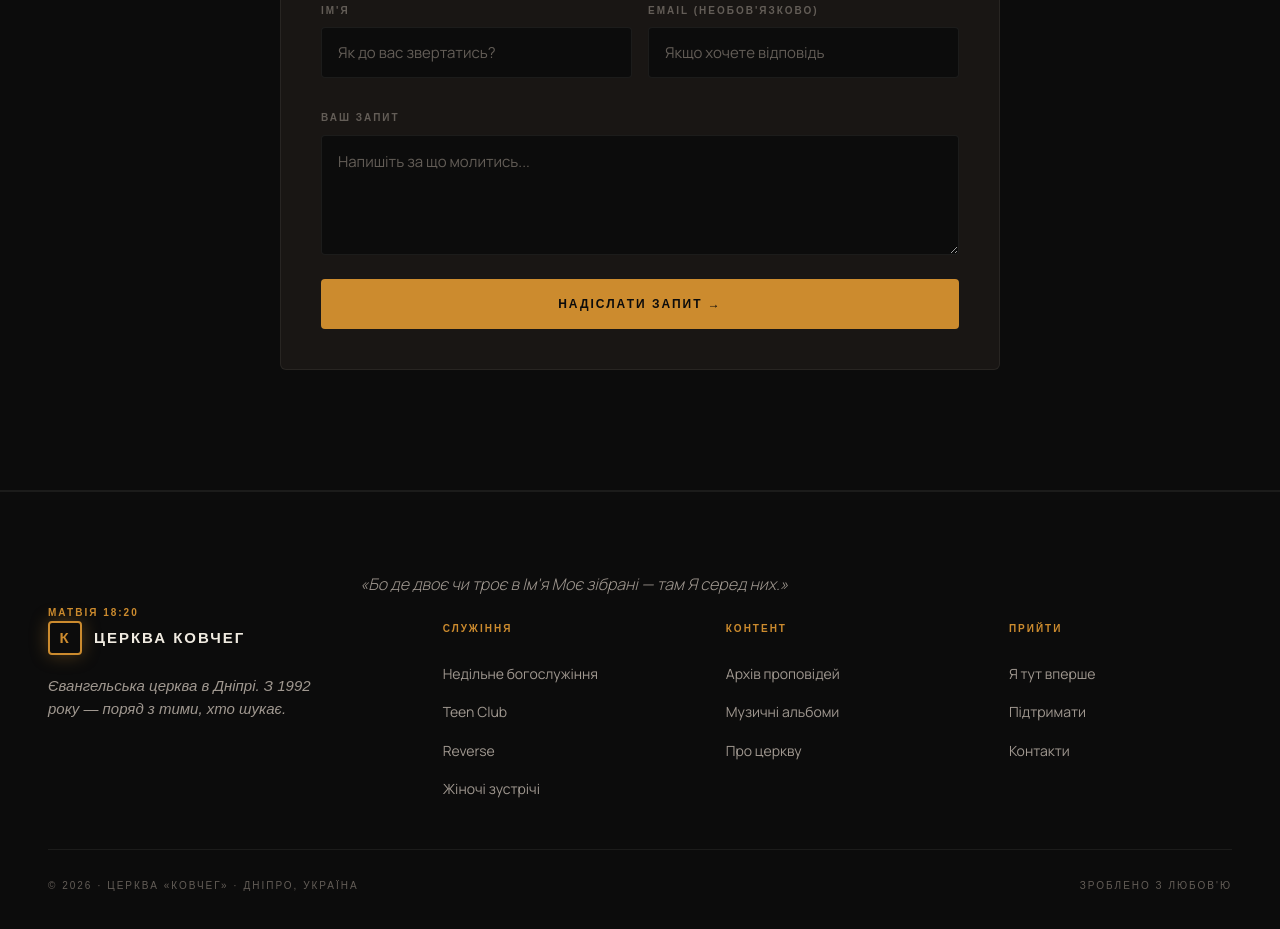
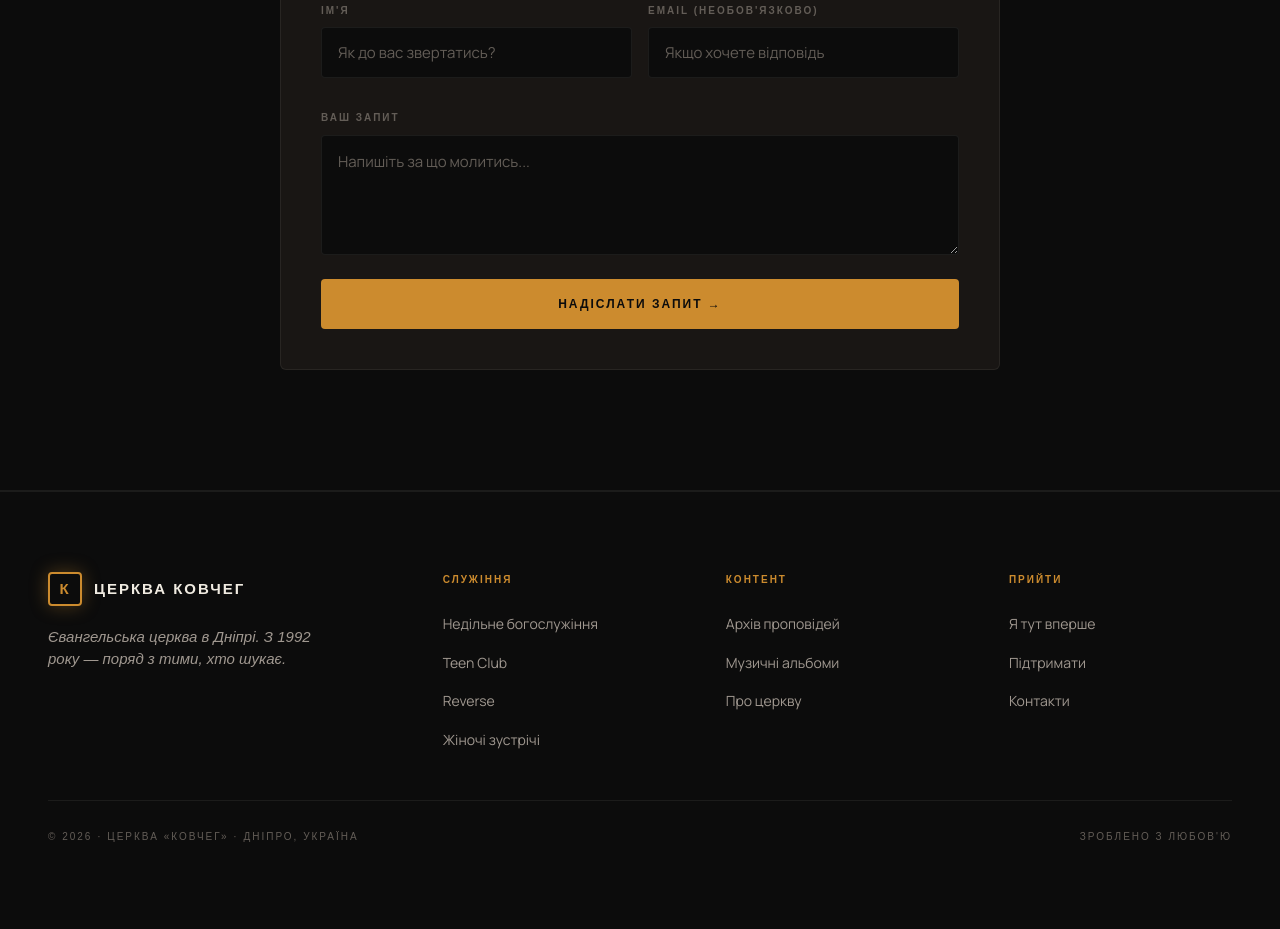
Before and after one commit to foxcreator/church, a plain HTML site: page contact.html in a window 1280 px wide. Shown: the part 3274-4203 px from the top of the page. After the commit the page ends 4160 px from the top, so only its background shows below. Drawn offline with Linux system fonts and the light colour scheme; a web font is replaced by a local one.

Commit message:
chore: some changes

```diff
--- a/contact.html
+++ b/contact.html
@@ -451,8 +451,6 @@
 <!-- FOOTER -->
 <footer>
   <div class="footer-inner">
-      <p class="footer-sign-verse">«Бо де двоє чи троє в Ім'я Моє зібрані — там Я серед них.»</p>
-      <div class="footer-sign-ref">Матвія 18:20</div>
     </div>
     <div class="footer-top">
       <div class="footer-brand">
```
Also changed, not shown: index.html (+0 -2 lines), ministry-kids.html (+0 -2 lines), ministry-men.html (+0 -2 lines), ministry-music.html (+0 -2 lines), ministry-rehab.html (+0 -2 lines), ministry-reverse.html (+0 -2 lines), ministry-sport.html (+0 -2 lines), ministry-sunday.html (+0 -2 lines), ministry-teen.html (+0 -2 lines), ministry-women.html (+0 -2 lines), sermon.html (+0 -2 lines), sermons.html (+0 -2 lines), visit.html (+0 -2 lines).
